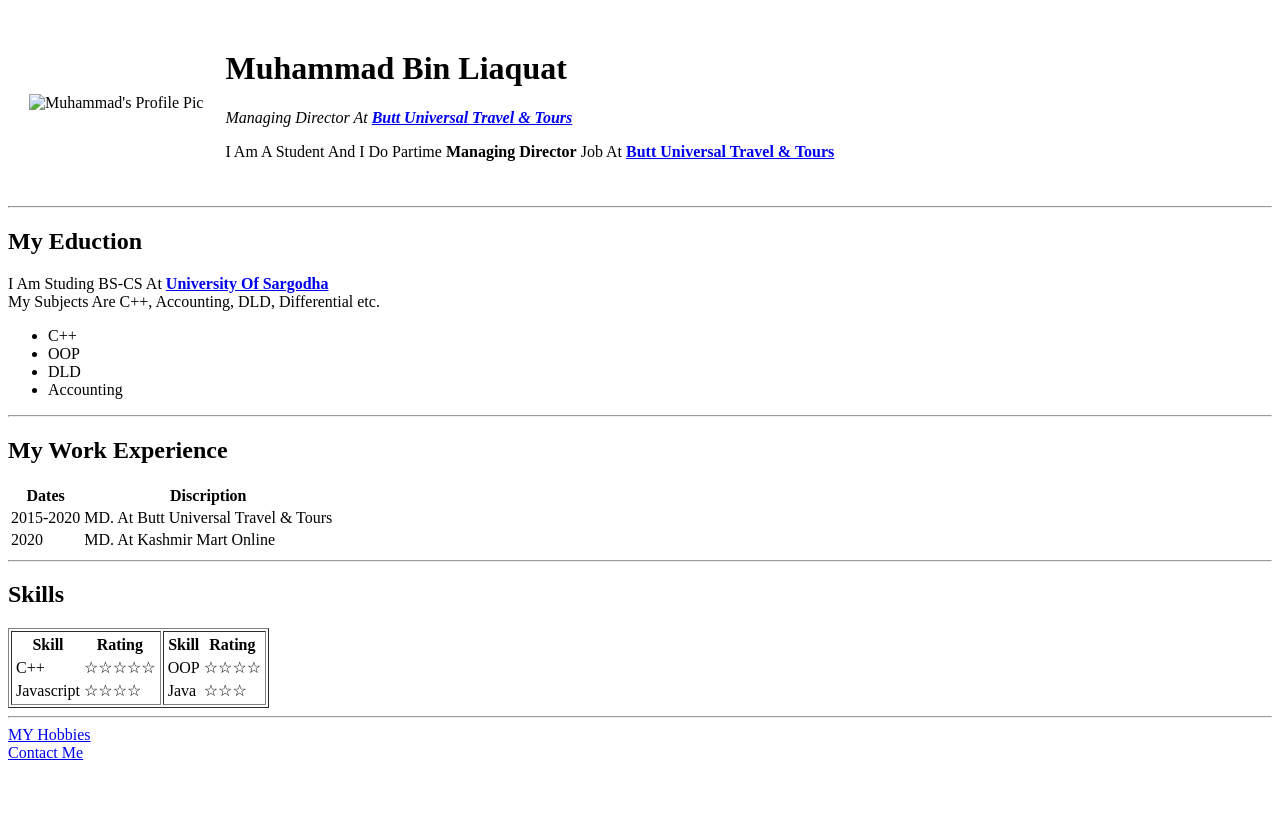
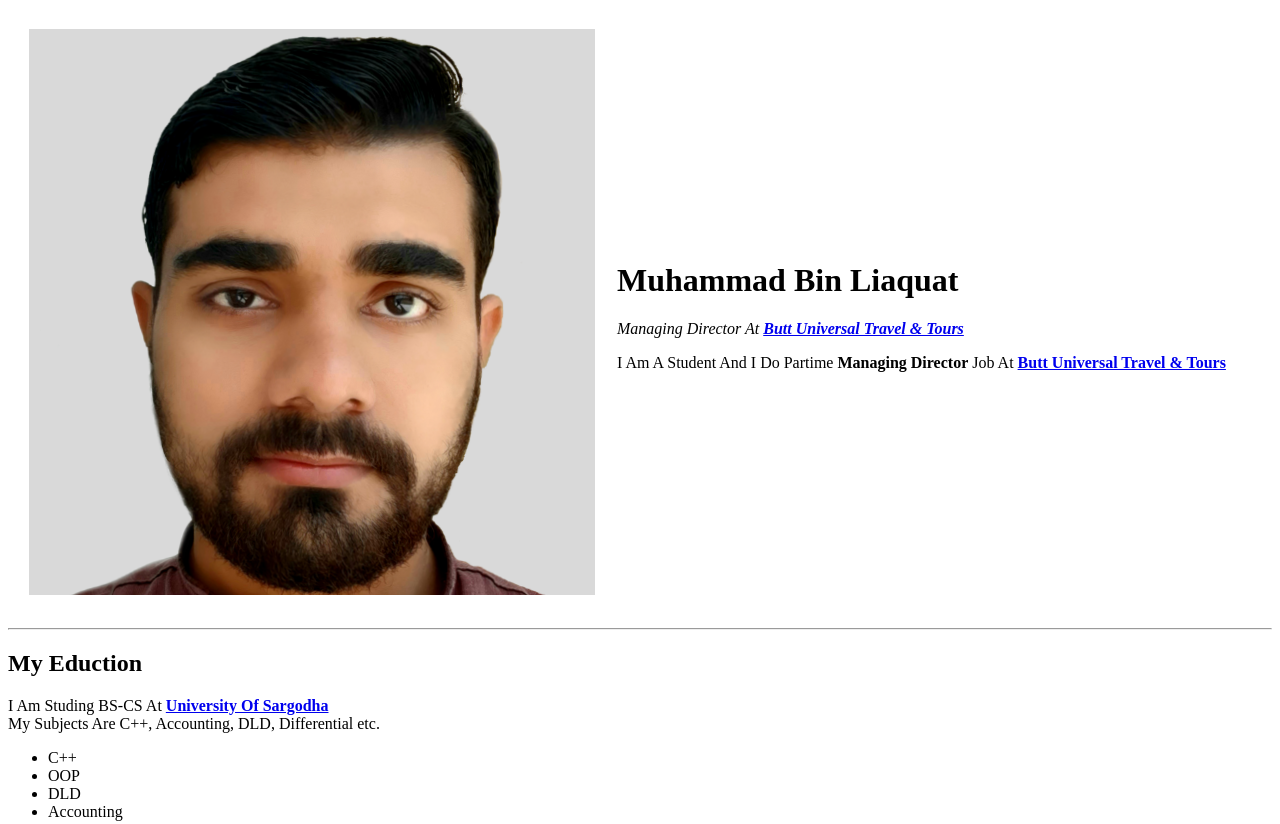
Before and after one commit to mbl9898/Muhammad-Bin-Liaquat, a plain HTML site: page index.html in a window 1280 px wide. Shown: the top 824 px of the page. Before the commit the page ends 800 px from the top, so only its background shows below. Drawn offline with Linux system fonts and the light colour scheme.

Commit message:
Update index.html

```diff
--- a/index.html
+++ b/index.html
@@ -9,7 +9,7 @@
 <body>
   <table cellspacing="20">
     <tr>
-      <td><img src="./profilePic"
+      <td><img src="./profilePic.png"
           alt="Muhammad's Profile Pic"></td>
       <td>
         <h1>Muhammad Bin Liaquat</h1>
```
